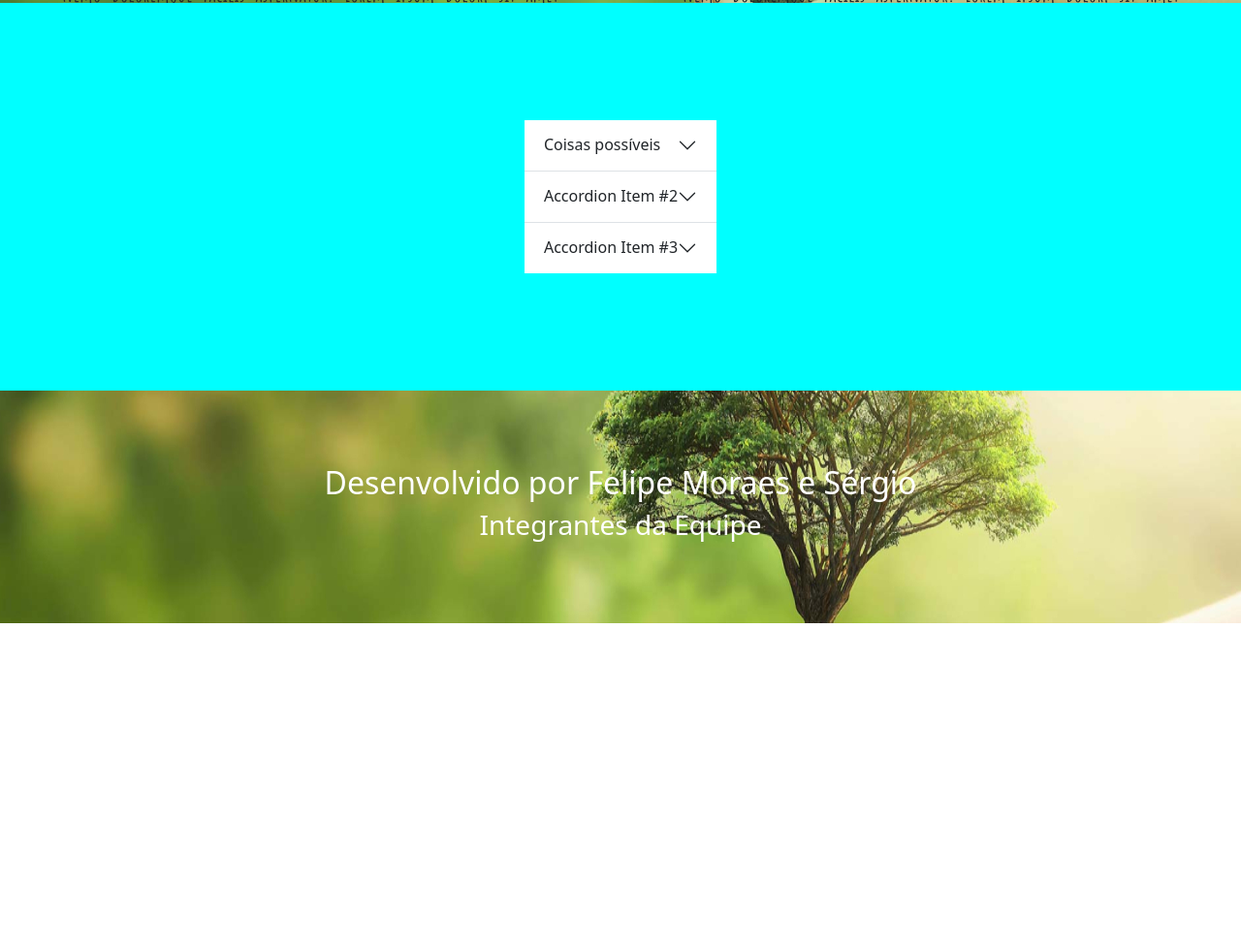
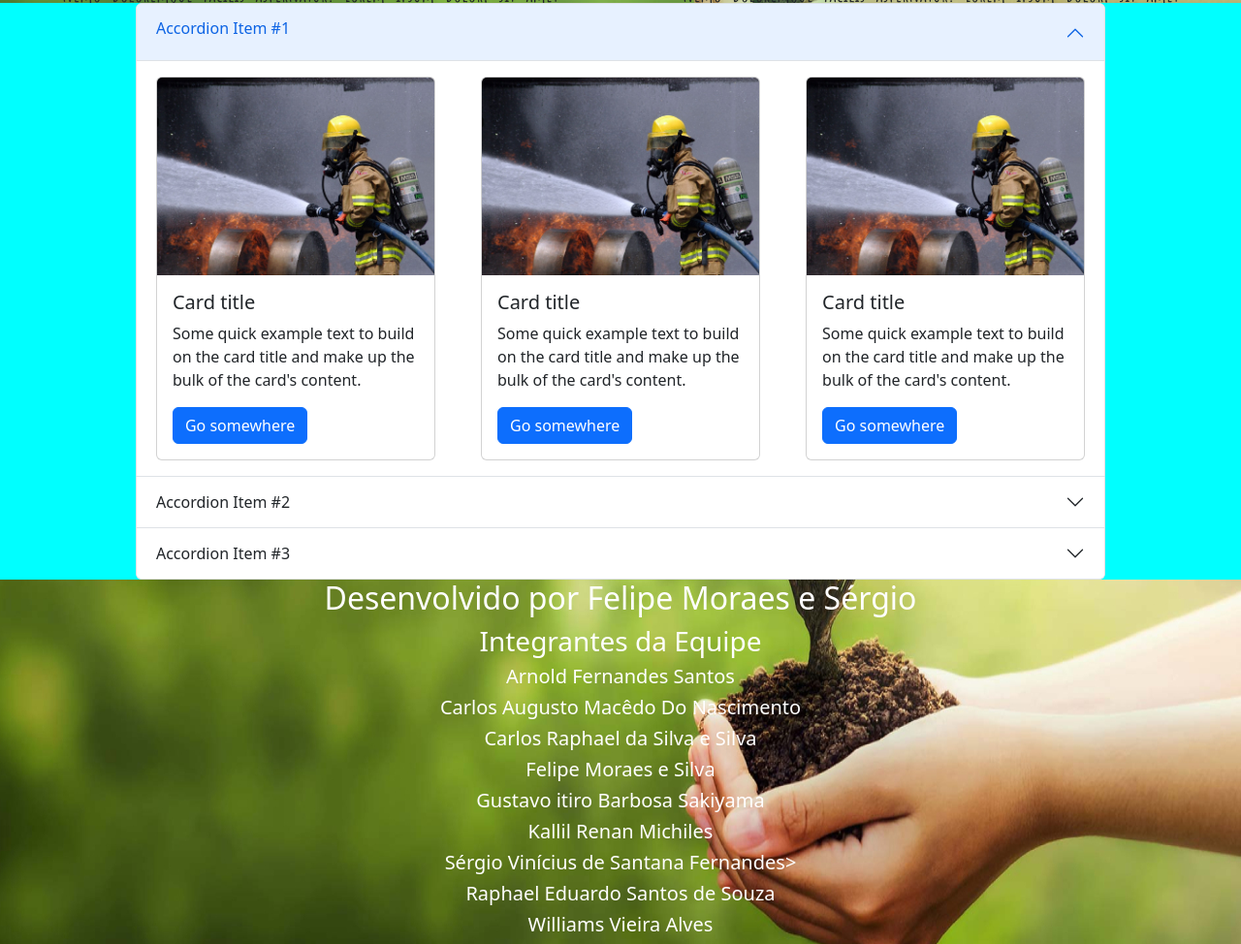
Before and after one commit to FMSc400p1/ConsultaAmbiental, a plain HTML site: page index.html in a window 1280 px wide. Shown: the part 2189-3163 px from the top of the page at 97% size. Before the commit the page ends 2832 px from the top, so only its background shows below. Drawn offline with nearby package versions, Linux system fonts and the light colour scheme.

Commit message:
Update do site

```diff
--- a/css/consulta.css
+++ b/css/consulta.css
@@ -1,9 +1,7 @@
 .consulta{
     justify-content: center;
     align-items: center;
-    flex-direction: column;
     display: flex;
     width: 100%;
-    height: 50vh;
     background-color: aqua;
 }
--- a/css/footer.css
+++ b/css/footer.css
@@ -4,6 +4,12 @@
     align-items: center;
     flex-direction: column;
     width: 100%;
-    height: 30vh;
     color: rgb(255, 255, 255);
 }
+
+.integrantes{
+    display: flex;
+    justify-content: center;
+    align-items: center;
+    flex-direction: column;
+}
--- a/index.html
+++ b/index.html
@@ -23,6 +23,16 @@
     <link href="https://cdn.jsdelivr.net/npm/bootstrap@5.2.2/dist/css/bootstrap.min.css" rel="stylesheet"
         integrity="sha384-Zenh87qX5JnK2Jl0vWa8Ck2rdkQ2Bzep5IDxbcnCeuOxjzrPF/et3URy9Bv1WTRi" crossorigin="anonymous">
 
+
+    <style>
+        button.accordion-button h6{
+            text-align: center;
+        }
+
+        button.accordion-button.collapsed::after{
+            margin-left: 100vh;
+        }
+    </style>
 </head>
 
 <body>
@@ -115,51 +125,83 @@
     </section>
 
     <section class="consulta">
-
-        <div class="accordion accordion-flush" id="accordionFlushExample">
+        <div class="accordion" id="accordionPanelsStayOpenExample">
             <div class="accordion-item">
-                <h2 class="accordion-header" id="flush-headingOne">
-                    <button class="accordion-button collapsed" type="button" data-bs-toggle="collapse"
-                        data-bs-target="#flush-collapseOne" aria-expanded="false" aria-controls="flush-collapseOne">
-                        Coisas possíveis
+                <h2 class="accordion-header" id="panelsStayOpen-headingOne">
+                    <button class="accordion-button" type="button" data-bs-toggle="collapse"
+                        data-bs-target="#panelsStayOpen-collapseOne" aria-expanded="true"
+                        aria-controls="panelsStayOpen-collapseOne">
+                        <h6>Accordion Item #1</h6>
                     </button>
                 </h2>
-                <div id="flush-collapseOne" class="accordion-collapse collapse" aria-labelledby="flush-headingOne"
-                    data-bs-parent="#accordionFlushExample">
-                    <div class="accordion-body">
-                        <img src="../../../../../Downloads/Ametysta fries.png" alt="">
+                <div id="panelsStayOpen-collapseOne" class="accordion-collapse collapse show"
+                    aria-labelledby="panelsStayOpen-headingOne">
+                    <div class="accordion-body d-flex justify-content-between">
+                        <div class="card" style="width: 18rem;">
+                            <img src="./img/bombeiro.jpg" class="card-img-top" alt="...">
+                            <div class="card-body">
+                              <h5 class="card-title">Card title</h5>
+                              <p class="card-text">Some quick example text to build on the card title and make up the bulk of the card's content.</p>
+                              <a href="#" class="btn btn-primary">Go somewhere</a>
+                            </div>
+                          </div>
+                          <div class="card" style="width: 18rem;">
+                            <img src="./img/bombeiro.jpg" class="card-img-top" alt="...">
+                            <div class="card-body">
+                              <h5 class="card-title">Card title</h5>
+                              <p class="card-text">Some quick example text to build on the card title and make up the bulk of the card's content.</p>
+                              <a href="#" class="btn btn-primary">Go somewhere</a>
+                            </div>
+                          </div>
+                          <div class="card" style="width: 18rem;">
+                            <img src="./img/bombeiro.jpg" class="card-img-top" alt="...">
+                            <div class="card-body">
+                              <h5 class="card-title">Card title</h5>
+                              <p class="card-text">Some quick example text to build on the card title and make up the bulk of the card's content.</p>
+                              <a href="#" class="btn btn-primary">Go somewhere</a>
+                            </div>
+                          </div>
                     </div>
                 </div>
             </div>
             <div class="accordion-item">
-                <h2 class="accordion-header" id="flush-headingTwo">
+                <h2 class="accordion-header" id="panelsStayOpen-headingTwo">
                     <button class="accordion-button collapsed" type="button" data-bs-toggle="collapse"
-                        data-bs-target="#flush-collapseTwo" aria-expanded="false" aria-controls="flush-collapseTwo">
+                        data-bs-target="#panelsStayOpen-collapseTwo" aria-expanded="false"
+                        aria-controls="panelsStayOpen-collapseTwo">
                         Accordion Item #2
                     </button>
                 </h2>
-                <div id="flush-collapseTwo" class="accordion-collapse collapse" aria-labelledby="flush-headingTwo"
-                    data-bs-parent="#accordionFlushExample">
-                    <div class="accordion-body">Placeholder content for this accordion, which is intended to demonstrate
-                        the <code>.accordion-flush</code> class. This is the second item's accordion body. Let's imagine
-                        this being filled with some actual content.</div>
+                <div id="panelsStayOpen-collapseTwo" class="accordion-collapse collapse"
+                    aria-labelledby="panelsStayOpen-headingTwo">
+                    <div class="accordion-body">
+                        <strong>This is the second item's accordion body.</strong> It is hidden by default, until the
+                        collapse plugin adds the appropriate classes that we use to style each element. These classes
+                        control the overall appearance, as well as the showing and hiding via CSS transitions. You can
+                        modify any of this with custom CSS or overriding our default variables. It's also worth noting
+                        that just about any HTML can go within the <code>.accordion-body</code>, though the transition
+                        does limit overflow.
+                    </div>
                 </div>
             </div>
-
             <div class="accordion-item">
-                <h2 class="accordion-header" id="flush-headingThree">
+                <h2 class="accordion-header" id="panelsStayOpen-headingThree">
                     <button class="accordion-button collapsed" type="button" data-bs-toggle="collapse"
-                        data-bs-target="#flush-collapseThree" aria-expanded="false" aria-controls="flush-collapseThree">
+                        data-bs-target="#panelsStayOpen-collapseThree" aria-expanded="false"
+                        aria-controls="panelsStayOpen-collapseThree">
                         Accordion Item #3
                     </button>
                 </h2>
-                <div id="flush-collapseThree" class="accordion-collapse collapse" aria-labelledby="flush-headingThree"
-                    data-bs-parent="#accordionFlushExample">
-                    <div class="accordion-body">Placeholder content for this accordion, which is intended to demonstrate
-                        the <code>.accordion-flush</code> class. This is the third item's accordion body. Nothing more
-                        exciting happening here in terms of content, but just filling up the space to make it look, at
-                        least at first glance, a bit more representative of how this would look in a real-world
-                        application.</div>
+                <div id="panelsStayOpen-collapseThree" class="accordion-collapse collapse"
+                    aria-labelledby="panelsStayOpen-headingThree">
+                    <div class="accordion-body">
+                        <strong>This is the third item's accordion body.</strong> It is hidden by default, until the
+                        collapse plugin adds the appropriate classes that we use to style each element. These classes
+                        control the overall appearance, as well as the showing and hiding via CSS transitions. You can
+                        modify any of this with custom CSS or overriding our default variables. It's also worth noting
+                        that just about any HTML can go within the <code>.accordion-body</code>, though the transition
+                        does limit overflow.
+                    </div>
                 </div>
             </div>
         </div>
@@ -168,8 +210,17 @@
 
     <footer class="footer" id="nos">
         <h2>Desenvolvido por Felipe Moraes e Sérgio</h2>
-        <div>
+        <div class="integrantes">
             <h3> Integrantes da Equipe </h3>
+            <h5>Arnold Fernandes Santos</h5>
+            <h5>Carlos Augusto Macêdo Do Nascimento</h5>
+            <h5>Carlos Raphael da Silva e Silva</h5>
+            <h5>Felipe Moraes e Silva</h5>
+            <h5>Gustavo itiro Barbosa Sakiyama</h5>
+            <h5>Kallil Renan Michiles</h5>
+            <h5>Sérgio Vinícius de Santana Fernandes></h5>
+            <h5>Raphael Eduardo Santos de Souza</h5>
+            <h5>Williams Vieira Alves</h5>
 
         </div>
     </footer>
@@ -178,6 +229,8 @@
         integrity="sha384-OERcA2EqjJCMA+/3y+gxIOqMEjwtxJY7qPCqsdltbNJuaOe923+mo//f6V8Qbsw3"
         crossorigin="anonymous"></script>
 
+    <script src="js/consulta.js"></script>
+
 </body>
 
 </html>
--- /dev/null
+++ b/js/consulta.js
@@ -0,0 +1,19 @@
+/* When the user clicks on the button,
+toggle between hiding and showing the dropdown content */
+function myFunction() {
+    document.getElementById("myDropdown").classList.toggle("show");
+  }
+
+  // Close the dropdown menu if the user clicks outside of it
+  window.onclick = function(event) {
+    if (!event.target.matches('.dropbtn')) {
+      var dropdowns = document.getElementsByClassName("dropdown-content");
+      var i;
+      for (i = 0; i < dropdowns.length; i++) {
+        var openDropdown = dropdowns[i];
+        if (openDropdown.classList.contains('show')) {
+          openDropdown.classList.remove('show');
+        }
+      }
+    }
+  }
```
Also changed, not shown: img/bombeiro.jpg (added).
